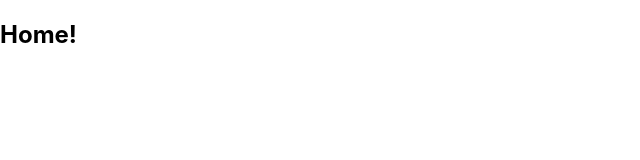
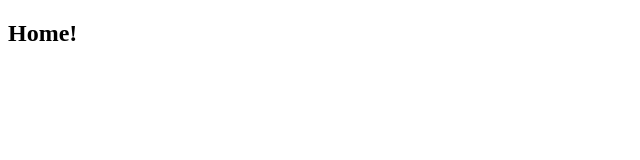
Before and after one commit to AlexanderHallCS/Cipheryx-Website, a React (Create React App) app: page / in a window 1280 px wide. Shown: the top 160 px of the page, without its empty margins (0-640 px from the left). Built offline with nearby package versions, Linux system fonts and the light colour scheme.

Commit message:
Remove extra files

```diff
--- a/src/index.css
+++ /dev/null
@@ -1,13 +0,0 @@
-body {
-  margin: 0;
-  font-family: -apple-system, BlinkMacSystemFont, 'Segoe UI', 'Roboto', 'Oxygen',
-    'Ubuntu', 'Cantarell', 'Fira Sans', 'Droid Sans', 'Helvetica Neue',
-    sans-serif;
-  -webkit-font-smoothing: antialiased;
-  -moz-osx-font-smoothing: grayscale;
-}
-
-code {
-  font-family: source-code-pro, Menlo, Monaco, Consolas, 'Courier New',
-    monospace;
-}
--- a/src/index.js
+++ b/src/index.js
@@ -1,8 +1,6 @@
 import React from 'react';
 import ReactDOM from 'react-dom/client';
-import './index.css';
 import App from './components/App';
-import reportWebVitals from './reportWebVitals';
 import { BrowserRouter } from 'react-router-dom';
 
 const root = ReactDOM.createRoot(document.getElementById('root'));
@@ -13,8 +11,3 @@
     </BrowserRouter>
   </React.StrictMode>
 );
-
-// If you want to start measuring performance in your app, pass a function
-// to log results (for example: reportWebVitals(console.log))
-// or send to an analytics endpoint. Learn more: https://bit.ly/CRA-vitals
-reportWebVitals();
--- a/src/reportWebVitals.js
+++ /dev/null
@@ -1,13 +0,0 @@
-const reportWebVitals = onPerfEntry => {
-  if (onPerfEntry && onPerfEntry instanceof Function) {
-    import('web-vitals').then(({ getCLS, getFID, getFCP, getLCP, getTTFB }) => {
-      getCLS(onPerfEntry);
-      getFID(onPerfEntry);
-      getFCP(onPerfEntry);
-      getLCP(onPerfEntry);
-      getTTFB(onPerfEntry);
-    });
-  }
-};
-
-export default reportWebVitals;
```
Also changed, not shown: src/setupTests.js (deleted, +0 -5 lines), 1 other file (tests, documents, lock files or other folders).
